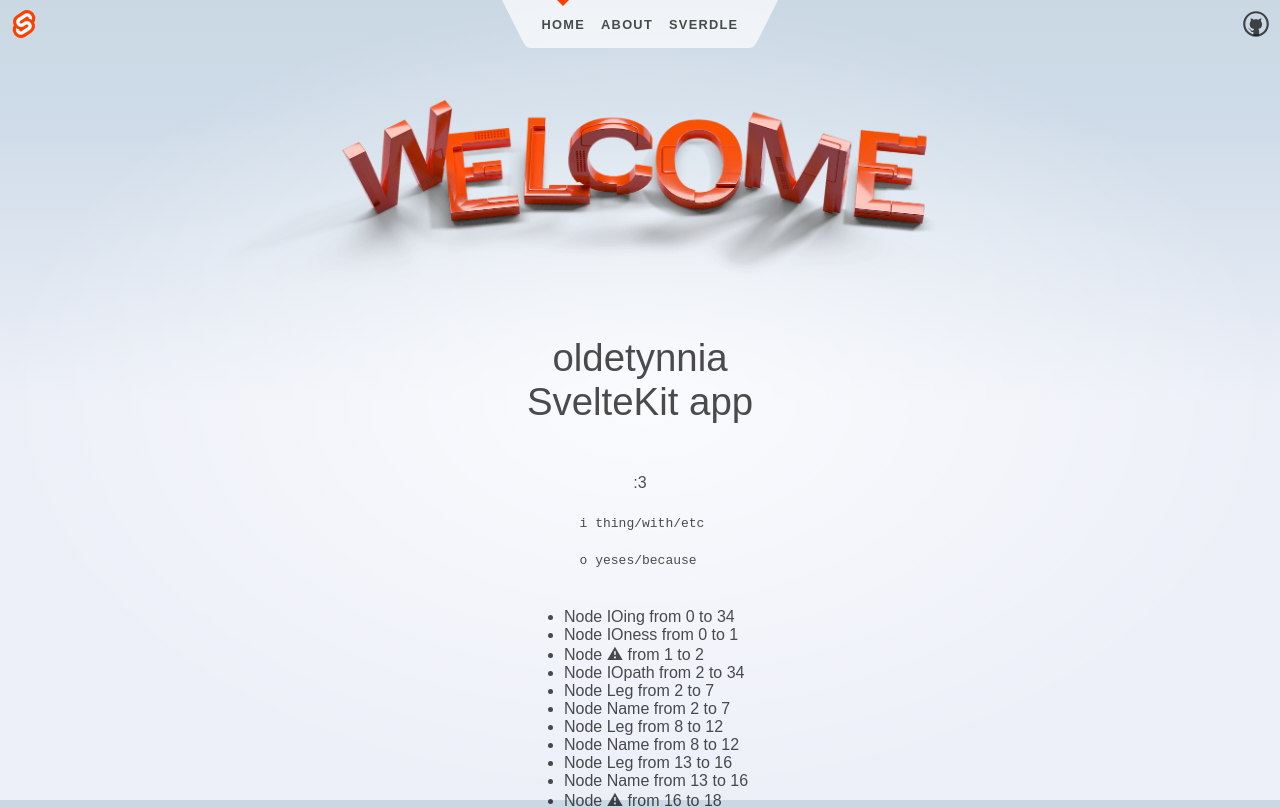
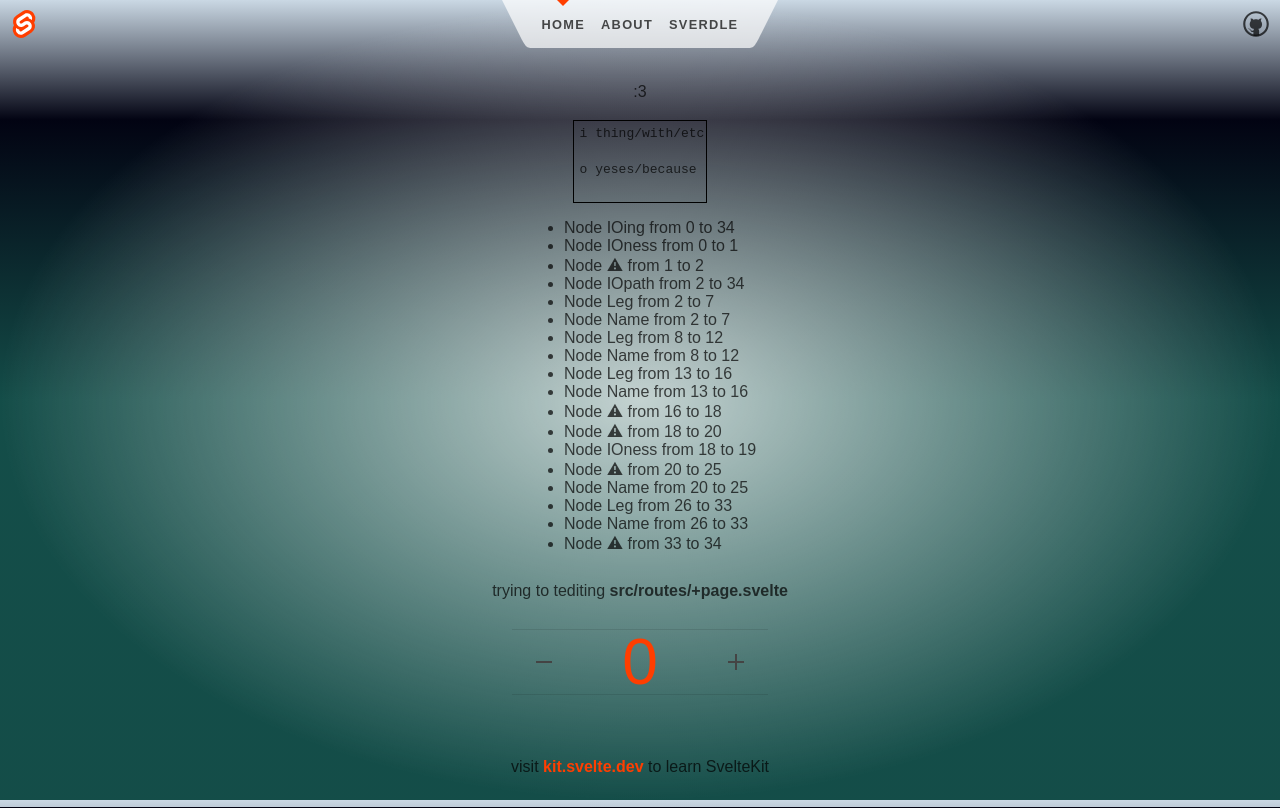
Before and after one commit to stylehouse/letz, a SvelteKit app: page / in a window 1280 px wide. Shown: the top 808 px of the page. Built offline with nearby package versions, Linux system fonts and the light colour scheme.

Commit message:
<Codemirror value={flub}></Codemirror>

```diff
--- a/src/routes/+page.svelte
+++ b/src/routes/+page.svelte
@@ -3,6 +3,10 @@
 	import Code from './Code.svelte';
 	import welcome from '$lib/images/svelte-welcome.webp';
 	import welcome_fallback from '$lib/images/svelte-welcome.png';
+    import { onMount } from 'svelte';
+	onMount(() => {
+
+	})
 </script>
 
 <svelte:head>
@@ -11,17 +15,6 @@
 </svelte:head>
 
 <section>
-	<h1>
-		<span class="welcome">
-			<picture>
-				<source srcset={welcome} type="image/webp" />
-				<img src={welcome_fallback} alt="Welcome" />
-			</picture>
-		</span>
-
-		oldetynnia <br />SvelteKit app
-	</h1>
-
 	<Code />
 
 	<h2>
--- a/src/routes/Code.svelte
+++ b/src/routes/Code.svelte
@@ -13,28 +13,11 @@
         }
 
     // EditorView
-        import {EditorState} from "@codemirror/state"
-        import {EditorView, keymap} from "@codemirror/view"
-        import {defaultKeymap} from "@codemirror/commands"
-
-        let startState = EditorState.create({
-            doc: flub,
-            extensions: [keymap.of(defaultKeymap)]
-        })
-
-        let ele
-        let view
-        onMount(() => {
-            view = new EditorView({
-                state: startState,
-                parent: ele
-            })
-        })
+	import Codemirror from './Codemirror.svelte';
 </script>
 
-
 <p> {b} </p>
-<div bind:this={ele}></div>
+<Codemirror value={flub}></Codemirror>
 <ul >
     {#each lems as lem}
         <li> {lem} </li>
--- a/src/routes/Codemirror.svelte
+++ b/src/routes/Codemirror.svelte
@@ -1,42 +1,38 @@
 <script lang="ts">
-  import type {
-    Editor,
-    EditorConfiguration,
-    EditorFromTextArea,
-  } from "codemirror";
-  import { onMount, createEventDispatcher } from "svelte";
+  import { onMount, createEventDispatcher } from "svelte"
+  import {EditorState} from "@codemirror/state"
+  import {EditorView, keymap} from "@codemirror/view"
+  import {defaultKeymap} from "@codemirror/commands"
 
-  const dispatch = createEventDispatcher();
+  const dispatch = createEventDispatcher()
 
-  let klass = "";
-  export { klass as class };
+  export let ele
+  export let view: EditorView
+  export let value = ""
 
-  let textArea: HTMLTextAreaElement;
-  export let value = "";
+  let startState = EditorState.create({
+      doc: value,
+      extensions: [keymap.of(defaultKeymap)]
+  })
 
-  export let CodeMirror: {
-    fromTextArea: (
-      element: HTMLTextAreaElement,
-      options?: EditorConfiguration
-    ) => EditorFromTextArea;
-  };
-  export let options: EditorConfiguration = {};
+  onMount(() => {
+    view = new EditorView({
+        state: startState,
+        parent: ele
+    })
 
-  // Why initialize with null:
-  // <Codemirror> was created without expected prop 'editor'
-  export let editor: Editor = null;
-  onMount(() => {
-    editor = CodeMirror.fromTextArea(textArea, options);
-
-    editor.on("change", (e: Editor) => {
-      dispatch("change", e);
-    });
-    editor.on("scroll", (e: Editor) => {
-      dispatch("scroll", e);
-    });
-  });
+    // editor.on("change", (e: Editor) => {
+    //   dispatch("change", e);
+    // });
+    // editor.on("scroll", (e: Editor) => {
+    //   dispatch("scroll", e);
+    // });
+  })
 </script>
 
-<div class={klass}>
-  <textarea bind:this={textArea} {value} readonly />
-</div>
+<style type="css">
+  .Codemirror {
+      border: 1px solid black
+  }
+</style>
+<div class="Codemirror" bind:this={ele}></div>
--- a/src/routes/styles.css
+++ b/src/routes/styles.css
@@ -5,8 +5,8 @@
 		Cantarell, 'Open Sans', 'Helvetica Neue', sans-serif;
 	--font-mono: 'Fira Mono', monospace;
 	--color-bg-0: rgb(202, 216, 228);
-	--color-bg-1: hsl(209, 36%, 86%);
-	--color-bg-2: hsl(224, 44%, 95%);
+	--color-bg-1: hsl(236, 79%, 4%);
+	--color-bg-2: hsl(175, 59%, 19%);
 	--color-theme-1: #ff3e00;
 	--color-theme-2: #40b3ff;
 	--color-text: rgba(0, 0, 0, 0.7);
```
